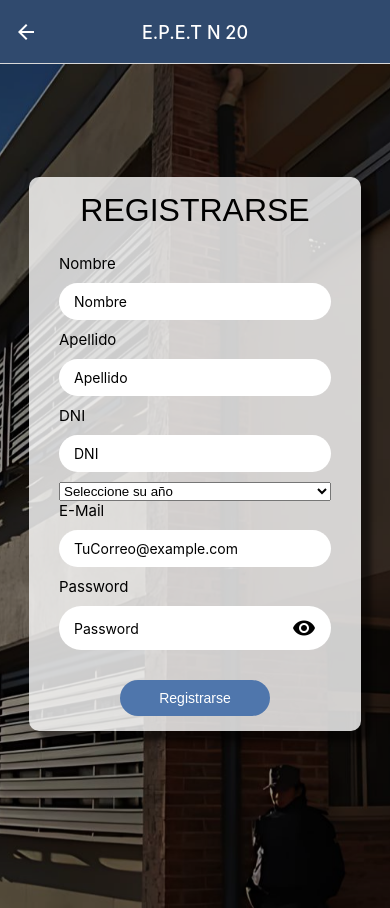
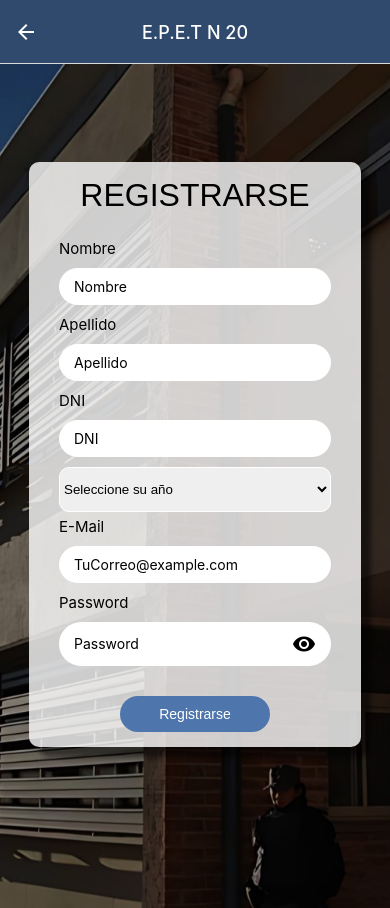
Before and after one commit to LuuAlveal/No_Hackeamos_Ni_La_Puerta, a React Native app: screen /Register in a window 390 px wide. Built offline with nearby package versions, Linux system fonts and the light colour scheme.

Commit message:
Modificando estilos de picker

```diff
--- a/screens/Register.jsx
+++ b/screens/Register.jsx
@@ -170,6 +170,13 @@ export default function Register() {
             flexDirection:'row',
             alignItems: 'center',
             paddingHorizontal: 15
+        },
+        picker:{
+            height: 45,
+            marginBottom: 5,
+            borderColor: '#fff',
+            borderWidth: 1,
+            borderRadius: 10
         }
     });
     return (
@@ -213,14 +220,16 @@ export default function Register() {
                     selectedValue={selectedYear}
                     onValueChange={(itemValue, itemIndex) =>
                         setSelectedYear(itemValue)
-                    }>
+                    }
+                    style={style.picker}
+                >
                     <Picker.Item label="Seleccione su año" value="default" />
-                    <Picker.Item label="1°" value="1°" />
-                    <Picker.Item label="2°" value="2°" />
-                    <Picker.Item label="3°" value="3°" />
-                    <Picker.Item label="4°" value="4°" />
-                    <Picker.Item label="5°" value="5°" />
-                    <Picker.Item label="6°" value="6°" />
+                    <Picker.Item label="1° año" value="1°" />
+                    <Picker.Item label="2° año" value="2°" />
+                    <Picker.Item label="3° año" value="3°" />
+                    <Picker.Item label="4° año" value="4°" />
+                    <Picker.Item label="5° año" value="5°" />
+                    <Picker.Item label="6° año" value="6°" />
                     <Picker.Item label="Egresado" value="Egresado" />
                 </Picker>
 
```
